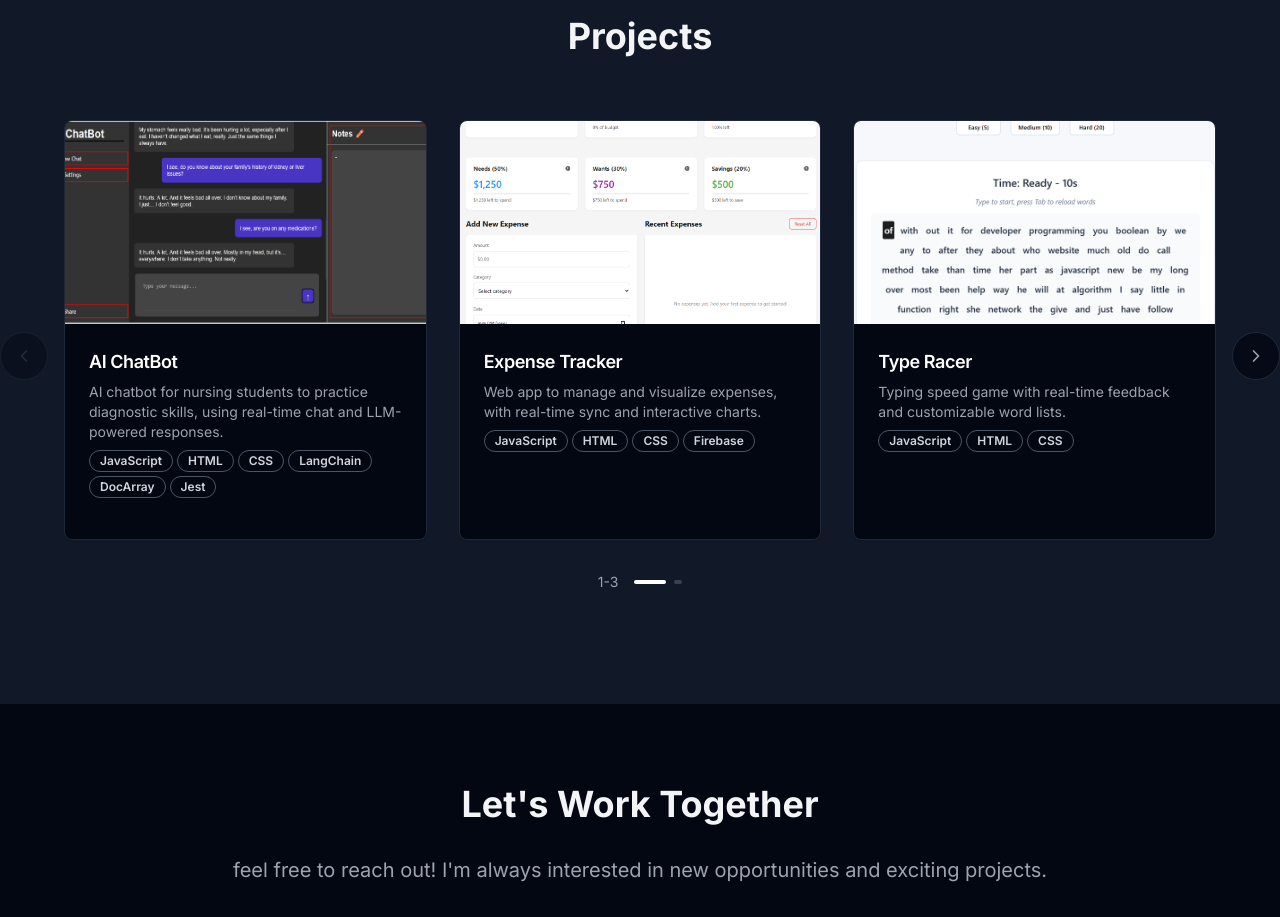
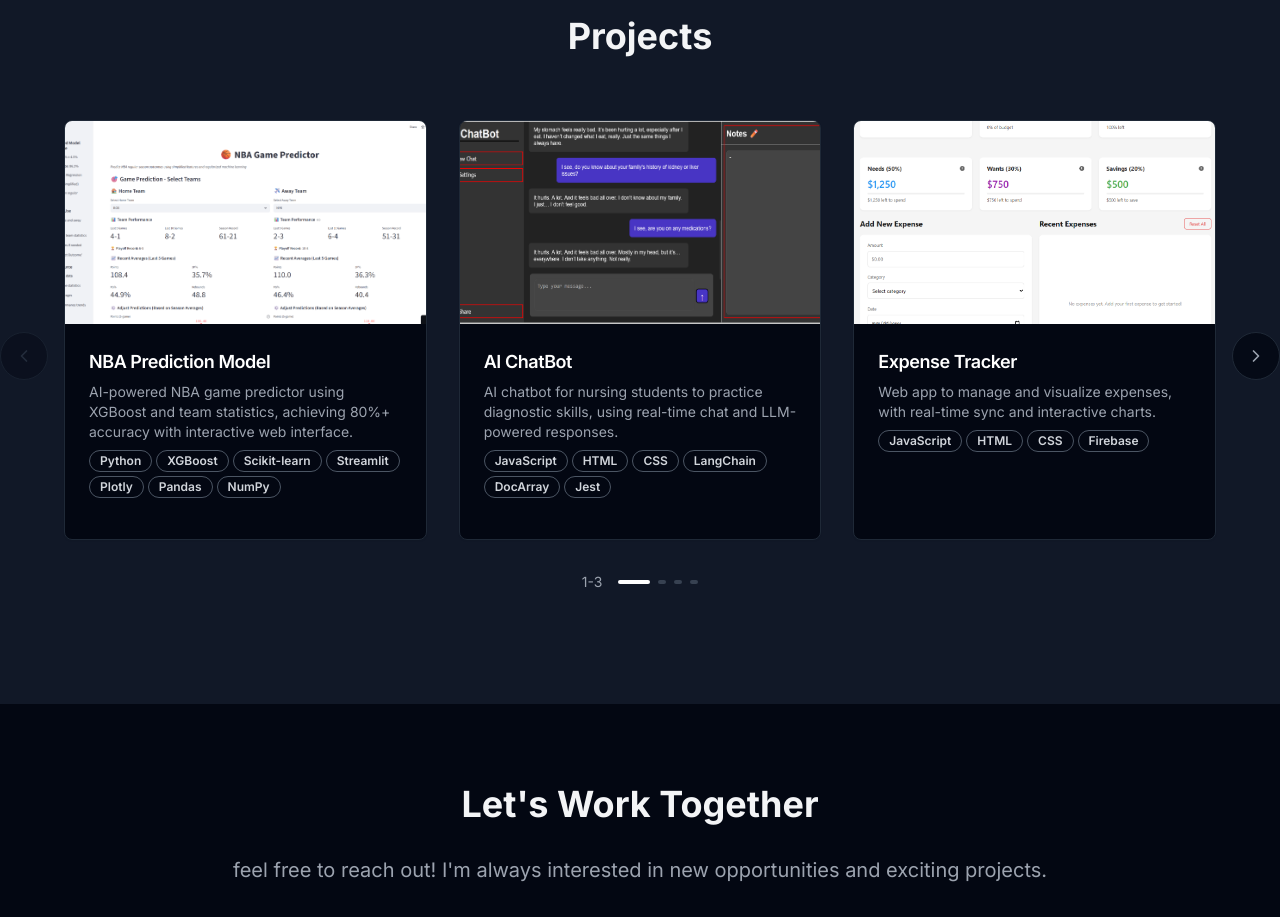
Before and after one commit to Danie1Le/Danie1Le.github.io, a Next.js app: page / in a window 1280 px wide. Shown: the part 2680-3597 px from the top of the page. Built offline with nearby package versions, Linux system fonts and the light colour scheme.

Commit message:
add project to list

```diff
--- a/portfolio.tsx
+++ b/portfolio.tsx
@@ -482,6 +482,14 @@ function ProjectCarousel() {
 
   const projects = [
     {
+      title: "NBA Prediction Model",
+      description: "AI-powered NBA game predictor using XGBoost and team statistics, achieving 80%+ accuracy with interactive web interface.",
+      image: getImagePath("/NBA_predict.png"),
+      tech: ["Python", "XGBoost", "Scikit-learn", "Streamlit", "Plotly", "Pandas", "NumPy"],
+      github: "https://github.com/Danie1Le/NBA-Predict",
+      live: "https://nba-predict.streamlit.app/",
+    },
+    {
       title: "AI ChatBot",
       description: "AI chatbot for nursing students to practice diagnostic skills, using real-time chat and LLM-powered responses.",
       image: getImagePath("/Ai chatBot.png"),
@@ -494,8 +502,8 @@ function ProjectCarousel() {
       description: "Web app to manage and visualize expenses, with real-time sync and interactive charts.",
       image: getImagePath("/Expense budget.png"),
       tech: ["JavaScript", "HTML", "CSS", "Firebase"],
-      github: "https://danie1le.github.io/Expense-Budget/",
-      live: "",
+      github: "",
+      live: "https://danie1le.github.io/Expense-Budget/",
     },
     {
       title: "Type Racer",
@@ -630,11 +638,12 @@ function ProjectCarousel() {
         <div className="flex items-center space-x-4">
           <span className="text-gray-400 text-sm">
             {startIndex === 0 ? "1-3" :
-             startIndex === 1 ? "2-4" : "3-5"}
+             startIndex === 1 ? "2-4" :
+             startIndex === 2 ? "3-5" : "4-6"}
           </span>
           <div className="flex space-x-2">
-            {Array.from({ length: Math.ceil(projects.length / 3) }).map((_, i) => {
-              const isActive = Math.floor(startIndex / 3) === i;
+            {Array.from({ length: projects.length - 3 + 1 }).map((_, i) => {
+              const isActive = startIndex === i;
               return (
                 <div
                   key={i}
```
Also changed, not shown: public/NBA_predict.png (added).
